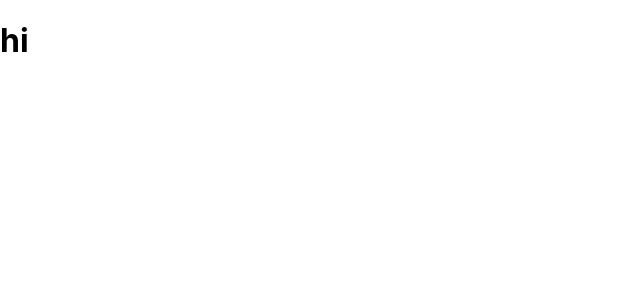
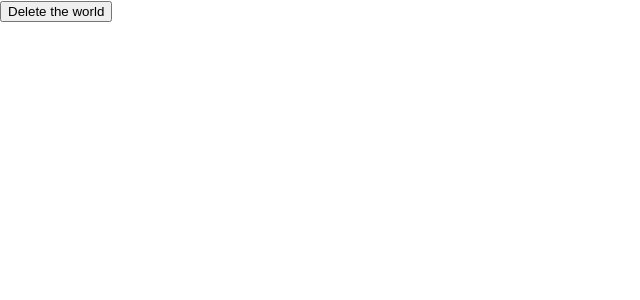
Before and after one commit to onethegarden/react_hooks, a React (Create React App) app: page / in a window 1280 px wide. Shown: the top 300 px of the page, without its empty margins (0-640 px from the left). Built offline with nearby package versions, Linux system fonts and the light colour scheme.

Commit message:
useConfirm

```diff
--- a/src/App.js
+++ b/src/App.js
@@ -1,25 +1,30 @@
 import React, {useRef, useEffect} from 'react';
 import './App.css';
 
-const useClick = (onClick) =>{
-  const element = useRef();
-  useEffect(()=>{
-    if(element.current){
-      element.current.addEventListener("click", onClick);
+const useConfirm = (message="", onConfirm, onCancel) => {
+ if(!onConfirm || typeof onConfirm !=="function"){
+    return;
+  }
+  if(onCancel && typeof onConfirm !=="function"){
+    return;
+  }
+  const confirmAction = () => {
+    if(window.confirm(message)){
+      onConfirm();
+    }else{
+      onCancel();
     }
-    return () =>{
-      element.curruent.removeEventlistner("click" , onClick);
-    }
-  },[])
-  return element;
+  }
+  return confirmAction;
 }
 
 const App = () => {
-  const sayHello = () =>console.log("sayHello");
-  const title = useClick(sayHello);
+  const deleteWorld = () =>console.log("delete");
+  const abort = () => console.log("Aborted");
+  const confirmDelete = useConfirm("are you sure?", deleteWorld, abort);
   return (
     <div>
-      <h1 ref ={title} >hi</h1>
+      <button onClick={confirmDelete}>Delete the world</button>
     </div>
   );
 }
```
Also changed, not shown: src/nooks/useConfirm.js (added, +16 -0 lines).
